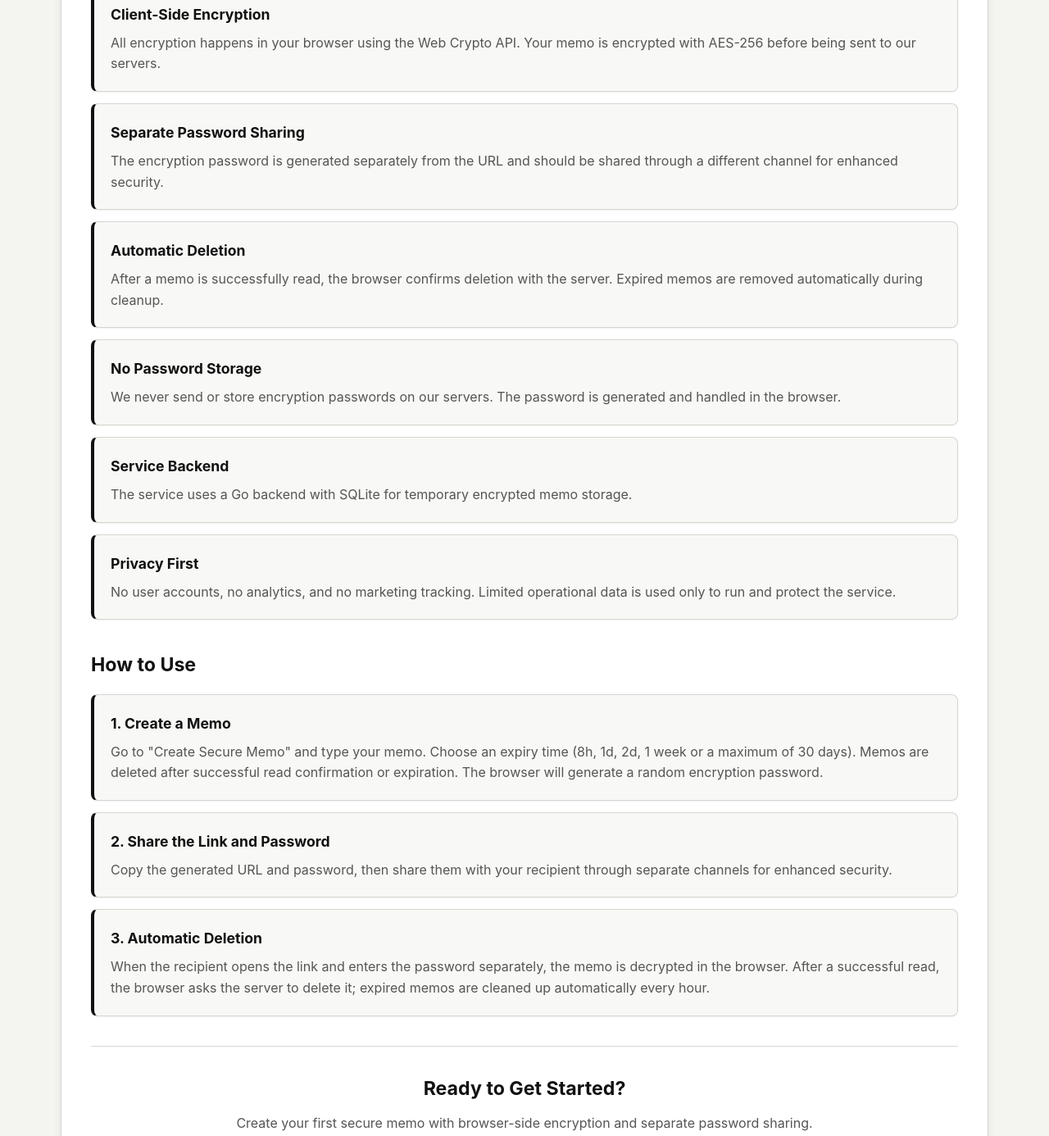
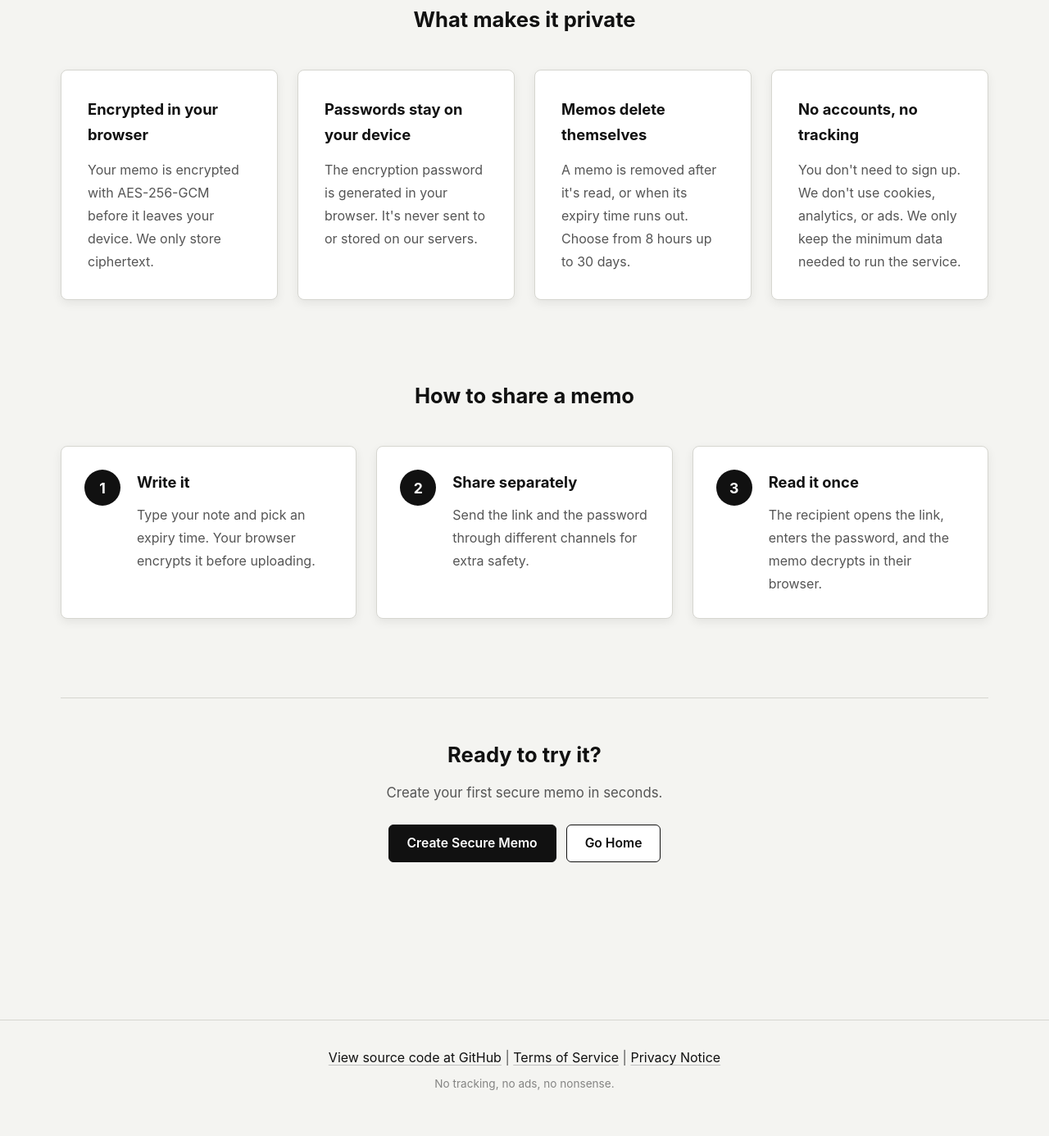
Before and after one commit to timoheimonen/securememo.app, a plain HTML site: page internal/frontend/generated/pages/en/about.html in a window 1280 px wide. Shown: the part 371-1757 px from the top of the page at 82% size. Drawn offline with Linux system fonts and the light colour scheme; a script that the page names is missing.

Commit message:
Clarify and redesign index and about page content
- Simplify index.html: merge How It Works and Security Features into one section
- Use consistent deletion phrasing across pages
- Redesign about.html with open layout, info grid, and numbered steps
- Add about-page specific CSS with better spacing and visual hierarchy
- Adjust card padding and line height for improved readability

```diff
--- a/internal/frontend/generated/pages/en/about.html
+++ b/internal/frontend/generated/pages/en/about.html
@@ -8,7 +8,7 @@
     <meta name="keywords" content="about secure memo, privacy-focused messaging, browser-side encryption, AES-256, automatic deletion, secure note sharing">
     <!-- Open Graph for social sharing -->
     <meta property="og:title" content="About securememo.app - Privacy-Focused Encrypted Notes">
-    <meta property="og:description" content="Discover how securememo.app protects memo content with browser-side encryption and automatic deletion after successful read confirmation or expiration.">
+    <meta property="og:description" content="Discover how securememo.app protects memo content with browser-side encryption and automatic deletion after it's read or when it expires.">
     <meta property="og:type" content="website">
     <meta property="og:url" content="https://securememo.app/en/about.html">
     <meta property="og:image" content="https://securememo.app/android-chrome-512x512.png">
@@ -27,15 +27,7 @@
           "name": "How does securememo.app protect my privacy?",
           "acceptedAnswer": {
             "@type": "Answer",
-            "text": "securememo.app uses browser-side AES-256 encryption, meaning your memo is encrypted before being sent to our servers. We do not see the plaintext content. Memos are deleted after successful read confirmation or expiration, and we do not require user accounts."
-          }
-        },
-        {
-          "@type": "Question",
-          "name": "What encryption does securememo.app use?",
-          "acceptedAnswer": {
-            "@type": "Answer",
-            "text": "We use AES-256-GCM encryption with PBKDF2 key derivation. All encryption happens client-side in your browser using the Web Crypto API. The encryption password is generated separately and never stored on our servers."
+            "text": "securememo.app encrypts your memo in the browser before sending it to our servers. We never see the plaintext, we never store your password, and we don't ask for user accounts. Memos delete themselves after they're read or when they expire."
           }
         },
         {
@@ -43,7 +35,7 @@
           "name": "How long do memos last?",
           "acceptedAnswer": {
             "@type": "Answer",
-            "text": "Memos can be set to expire after 8 hours, 1 day, 2 days, 1 week, or 30 days maximum. After a successful read, the browser confirms deletion with the server. Expired memos are automatically cleaned up every hour."
+            "text": "You can choose an expiry time of 8 hours, 1 day, 2 days, 1 week, or 30 days. A memo also deletes itself after it's read, whichever comes first. Expired memos are cleaned up automatically."
           }
         },
         {
@@ -51,7 +43,7 @@
           "name": "Can I recover a deleted memo?",
           "acceptedAnswer": {
             "@type": "Answer",
-            "text": "No. After successful read confirmation or expiration cleanup, the service does not provide a way to recover memo content."
+            "text": "No. Once a memo has been read or its expiry time has passed, it's gone. We don't store the password, so we can't decrypt or restore anything for you."
           }
         },
         {
@@ -59,15 +51,7 @@
           "name": "Is securememo.app free to use?",
           "acceptedAnswer": {
             "@type": "Answer",
-            "text": "Yes, securememo.app is completely free to use. There are no hidden fees, no premium features, and no tracking or advertising."
-          }
-        },
-        {
-          "@type": "Question",
-          "name": "What technology does securememo.app use?",
-          "acceptedAnswer": {
-            "@type": "Answer",
-            "text": "securememo.app is built on Go service for HTTP handling, SQLite database for storage, Web Crypto API for client-side encryption, and modern HTML/CSS/JavaScript. The source code is open source and available on GitHub."
+            "text": "Yes. securememo.app is free to use. There are no hidden fees, no premium features, and no tracking or advertising."
           }
         }
       ]
@@ -138,68 +122,69 @@
         </div>
     </nav>
 
-    <main class="main-content">
-        <div class="about-section">
+    <main class="main-content page-about">
+        <div class="page-hero">
             <h1>About securememo.app</h1>
-            <p>securememo.app is a privacy-focused application for creating encrypted memos that are deleted after successful read confirmation or expiration. Built with security and privacy as priorities. Source code available on GitHub.</p>
+            <p>securememo.app lets you send short, private notes that vanish after reading. Everything is encrypted in your browser, so the server never sees what you wrote.</p>
+        </div>
 
-            <div class="features-detail">
-                <h2>Security Features</h2>
-                <div class="feature-list">
-                    <div class="feature-item">
-                        <h3>Client-Side Encryption</h3>
-                        <p>All encryption happens in your browser using the Web Crypto API. Your memo is encrypted with AES-256 before being sent to our servers.</p>
-                    </div>
-                    <div class="feature-item">
-                        <h3>Separate Password Sharing</h3>
-                        <p>The encryption password is generated separately from the URL and should be shared through a different channel for enhanced security.</p>
-                    </div>
-                    <div class="feature-item">
-                        <h3>Automatic Deletion</h3>
-                        <p>After a memo is successfully read, the browser confirms deletion with the server. Expired memos are removed automatically during cleanup.</p>
-                    </div>
-                    <div class="feature-item">
-                        <h3>No Password Storage</h3>
-                        <p>We never send or store encryption passwords on our servers. The password is generated and handled in the browser.</p>
-                    </div>
-                    <div class="feature-item">
-                        <h3>Service Backend</h3>
-                        <p>The service uses a Go backend with SQLite for temporary encrypted memo storage.</p>
-                    </div>
-                    <div class="feature-item">
-                        <h3>Privacy First</h3>
-                        <p>No user accounts, no analytics, and no marketing tracking. Limited operational data is used only to run and protect the service.</p>
-                    </div>
+        <section class="info-section">
+            <h2>What makes it private</h2>
+            <div class="info-grid">
+                <div class="info-card">
+                    <h3>Encrypted in your browser</h3>
+                    <p>Your memo is encrypted with AES-256-GCM before it leaves your device. We only store ciphertext.</p>
+                </div>
+                <div class="info-card">
+                    <h3>Passwords stay on your device</h3>
+                    <p>The encryption password is generated in your browser. It's never sent to or stored on our servers.</p>
+                </div>
+                <div class="info-card">
+                    <h3>Memos delete themselves</h3>
+                    <p>A memo is removed after it's read, or when its expiry time runs out. Choose from 8 hours up to 30 days.</p>
+                </div>
+                <div class="info-card">
+                    <h3>No accounts, no tracking</h3>
+                    <p>You don't need to sign up. We don't use cookies, analytics, or ads. We only keep the minimum data needed to run the service.</p>
                 </div>
             </div>
+        </section>
 
-            <div class="usage-section">
-                <h2>How to Use</h2>
-                <div class="feature-list">
-                    <div class="feature-item">
-                        <h3>1. Create a Memo</h3>
-                        <p>Go to "Create Secure Memo" and type your memo. Choose an expiry time (8h, 1d, 2d, 1 week or a maximum of 30 days). Memos are deleted after successful read confirmation or expiration. The browser will generate a random encryption password.</p>
+        <section class="steps-section">
+            <h2>How to share a memo</h2>
+            <ol class="steps-list">
+                <li>
+                    <span class="step-number">1</span>
+                    <div class="step-content">
+                        <h3>Write it</h3>
+                        <p>Type your note and pick an expiry time. Your browser encrypts it before uploading.</p>
                     </div>
-                    <div class="feature-item">
-                        <h3>2. Share the Link and Password</h3>
-                        <p>Copy the generated URL and password, then share them with your recipient through separate channels for enhanced security.</p>
+                </li>
+                <li>
+                    <span class="step-number">2</span>
+                    <div class="step-content">
+                        <h3>Share separately</h3>
+                        <p>Send the link and the password through different channels for extra safety.</p>
                     </div>
-                    <div class="feature-item">
-                        <h3>3. Automatic Deletion</h3>
-                        <p>When the recipient opens the link and enters the password separately, the memo is decrypted in the browser. After a successful read, the browser asks the server to delete it; expired memos are cleaned up automatically every hour.</p>
+                </li>
+                <li>
+                    <span class="step-number">3</span>
+                    <div class="step-content">
+                        <h3>Read it once</h3>
+                        <p>The recipient opens the link, enters the password, and the memo decrypts in their browser.</p>
                     </div>
-                </div>
+                </li>
+            </ol>
+        </section>
+
+        <section class="page-cta">
+            <h2>Ready to try it?</h2>
+            <p>Create your first secure memo in seconds.</p>
+            <div class="cta-buttons">
+                <a href="/en/create-memo.html" class="btn btn-primary">Create Secure Memo</a>
+                <a href="/en" class="btn btn-secondary">Go Home</a>
             </div>
-
-            <div class="cta-section">
-                <h2>Ready to Get Started?</h2>
-                <p>Create your first secure memo with browser-side encryption and separate password sharing.</p>
-                <div class="cta-buttons">
-                    <a href="/en/create-memo.html" class="btn btn-primary">Create Secure Memo</a>
-                    <a href="/en" class="btn btn-secondary">Go Home</a>
-                </div>
-            </div>
-        </div>
+        </section>
     </main>
 
     <footer class="footer">
--- a/internal/frontend/generated/styles.css
+++ b/internal/frontend/generated/styles.css
@@ -875,6 +875,164 @@ button[type="submit"]:disabled {
   to { transform: rotate(360deg); }
 }
 
+/* About page specific */
+.page-hero {
+  text-align: center;
+  margin: 0 auto 80px;
+  max-width: 720px;
+}
+
+.page-hero h1 {
+  font-size: clamp(2.2rem, 5vw, 3.2rem);
+  line-height: 1.1;
+  margin-bottom: 22px;
+  font-weight: 800;
+  letter-spacing: -0.03em;
+}
+
+.page-hero p {
+  font-size: 1.2rem;
+  color: var(--color-muted);
+  line-height: 1.7;
+}
+
+.info-section,
+.steps-section,
+.page-cta {
+  margin-bottom: 96px;
+}
+
+.info-section h2,
+.steps-section h2,
+.page-cta h2 {
+  font-size: 1.6rem;
+  margin-bottom: 40px;
+  color: var(--color-ink);
+  font-weight: 700;
+  text-align: center;
+}
+
+.info-grid {
+  display: grid;
+  grid-template-columns: repeat(auto-fit, minmax(260px, 1fr));
+  gap: 24px;
+}
+
+.info-card {
+  background: var(--color-surface);
+  border: 1px solid var(--color-border);
+  border-radius: var(--radius-md);
+  padding: 32px;
+  box-shadow: var(--shadow-sm);
+  transition: box-shadow 0.2s ease, transform 0.2s ease;
+}
+
+.info-card:hover {
+  box-shadow: var(--shadow-md);
+  transform: translateY(-2px);
+}
+
+.info-card h3 {
+  font-size: 1.15rem;
+  margin-bottom: 14px;
+  color: var(--color-ink);
+  font-weight: 700;
+}
+
+.info-card p {
+  color: var(--color-muted);
+  line-height: 1.75;
+  font-size: 1rem;
+}
+
+.steps-list {
+  list-style: none;
+  display: grid;
+  grid-template-columns: repeat(auto-fit, minmax(260px, 1fr));
+  gap: 24px;
+  counter-reset: step;
+}
+
+.steps-list li {
+  display: flex;
+  gap: 20px;
+  align-items: flex-start;
+  background: var(--color-surface);
+  border: 1px solid var(--color-border);
+  border-radius: var(--radius-md);
+  padding: 28px;
+  box-shadow: var(--shadow-sm);
+}
+
+.step-number {
+  display: flex;
+  align-items: center;
+  justify-content: center;
+  flex-shrink: 0;
+  width: 44px;
+  height: 44px;
+  border-radius: 50%;
+  background: var(--color-ink);
+  color: var(--color-surface);
+  font-weight: 700;
+  font-size: 1.1rem;
+}
+
+.step-content h3 {
+  font-size: 1.15rem;
+  margin-bottom: 10px;
+  color: var(--color-ink);
+  font-weight: 700;
+}
+
+.step-content p {
+  color: var(--color-muted);
+  line-height: 1.75;
+  font-size: 1rem;
+}
+
+.page-cta {
+  text-align: center;
+  padding-top: 48px;
+  border-top: 1px solid var(--color-border);
+}
+
+.page-cta h2 {
+  margin-bottom: 12px;
+}
+
+.page-cta p {
+  color: var(--color-muted);
+  margin-bottom: 24px;
+  font-size: 1.05rem;
+}
+
+.page-cta .cta-buttons {
+  justify-content: center;
+}
+
+@media (max-width: 768px) {
+  .info-grid,
+  .steps-list {
+    grid-template-columns: 1fr;
+  }
+
+  .page-hero {
+    margin-bottom: 56px;
+  }
+
+  .info-section,
+  .steps-section,
+  .page-cta {
+    margin-bottom: 72px;
+  }
+
+  .info-card,
+  .steps-list li {
+    padding: 24px;
+  }
+}
+
 /* Footer */
 .footer {
   background: var(--color-page);
```
Also changed, not shown: internal/frontend/generated/pages/en/index.html (+13 -32 lines).
